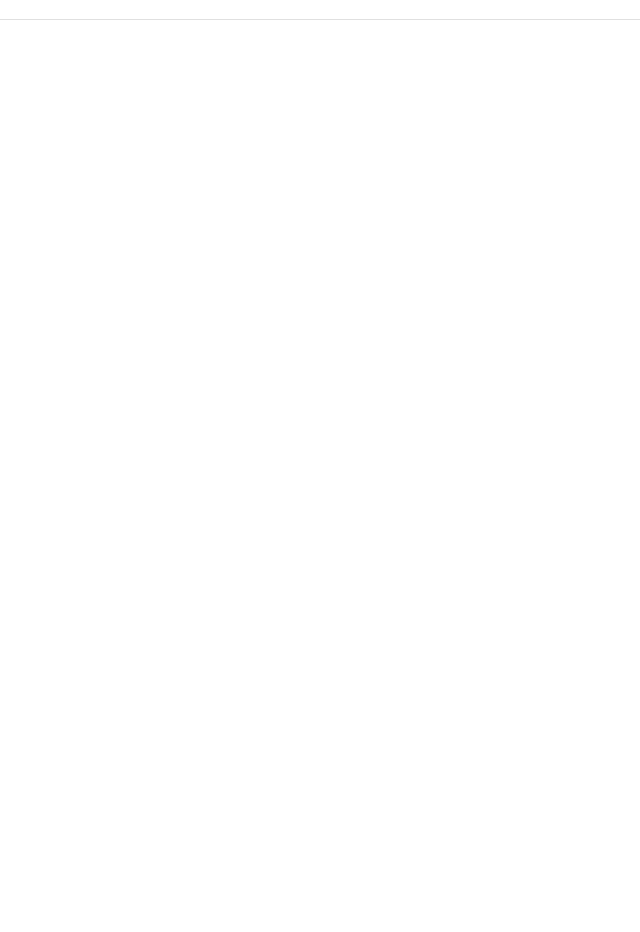
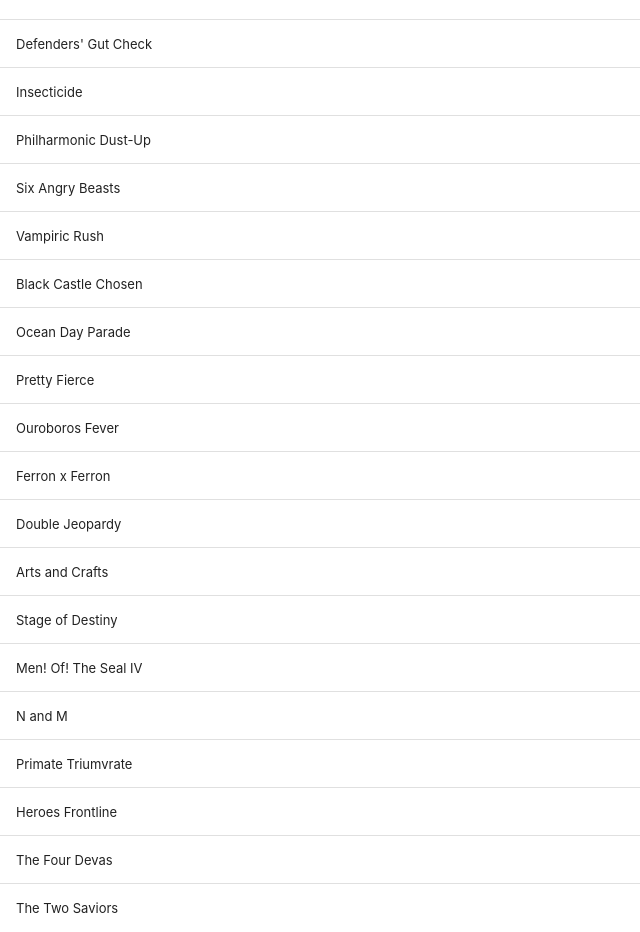
Before and after one commit to Sniffin3083/project-zohar, a React (Create React App) app: page /xeno3/challenge in a window 1280 px wide. Shown: the part 180-1112 px from the top of the page, without its empty margins (0-640 px from the left). Before the commit the page ends 800 px from the top, so only its background shows below. Built offline with nearby package versions, Linux system fonts and the light colour scheme.

Commit message:
All challenge data added

```diff
--- a/src/data/XC3/ChallengeData.js
+++ b/src/data/XC3/ChallengeData.js
@@ -1,5 +1,141 @@
+import oneStar from "../../images/XC3/challengeModeDifficulty/1star.webp"
+import twoStar from "../../images/XC3/challengeModeDifficulty/2star.webp"
+import threeStar from "../../images/XC3/challengeModeDifficulty/3star.webp"
+import fourStar from "../../images/XC3/challengeModeDifficulty/4star.webp"
+import fiveStar from "../../images/XC3/challengeModeDifficulty/5star.webp"
+
 export default [
     {
-
-    }
+        name: "Defenders' Gut Check",
+        diff: <img src={oneStar} alt="1 Star" />,
+        wave: 3,
+        level: 20,
+        uid: "chall_defendersGutCheck"
+    },
+    {
+        name: "Insecticide",
+        diff: <img src={oneStar} alt="1 Star" />,
+        wave: 3,
+        level: 20,
+        uid: "chall_insecticide"
+    },
+    {
+        name: "Philharmonic Dust-Up",
+        diff: <img src={twoStar} alt="2 Star" />,
+        wave: 3,
+        level: 20,
+        uid: "chall_philharmonicDustUp"
+    },
+    {
+        name: "Six Angry Beasts",
+        diff: <img src={threeStar} alt="3 Star" />,
+        wave: 3,
+        level: 30,
+        uid: "chall_sixAngryBeasts"
+    },
+    {
+        name: "Vampiric Rush",
+        diff: <img src={threeStar} alt="3 Star" />,
+        wave: 3,
+        level: 40,
+        uid: "chall_vampiricRush"
+    },
+    {
+        name: "Black Castle Chosen",
+        diff: <img src={twoStar} alt="2 Star" />,
+        wave: 3,
+        level: 40,
+        uid: "chall_blackCastleChosen"
+    },
+    {
+        name: "Ocean Day Parade",
+        diff: <img src={twoStar} alt="2 Star" />,
+        wave: 5,
+        level: 50,
+        uid: "chall_oceanDayParade"
+    },
+    {
+        name: "Pretty Fierce",
+        diff: <img src={threeStar} alt="3 Star" />,
+        wave: 4,
+        level: 50,
+        uid: "chall_prettyFierce"
+    },
+    {
+        name: "Ouroboros Fever",
+        diff: <img src={twoStar} alt="2 Star" />,
+        wave: 4,
+        level: 60,
+        uid: "chall_ouroborosFever"
+    },
+    {
+        name: "Ferron x Ferron",
+        diff: <img src={threeStar} alt="3 Star" />,
+        wave: 1,
+        level: 60,
+        uid: "chall_ferronXFerron"
+    },
+    {
+        name: "Double Jeopardy",
+        diff: <img src={fourStar} alt="4 Star" />,
+        wave: 1,
+        level: 70,
+        uid: "chall_doubleJeopardy"
+    },
+    {
+        name: "Arts and Crafts",
+        diff: <img src={threeStar} alt="3 Star" />,
+        wave: 5,
+        level: 70,
+        uid: "chall_artsAndCrafts"
+    },
+    {
+        name: "Stage of Destiny",
+        diff: <img src={fourStar} alt="4 Star" />,
+        wave: 4,
+        level: 70,
+        uid: "chall_stageOfDestiny"
+    },
+    {
+        name: "Men! Of! The Seal IV",
+        diff: <img src={fourStar} alt="4 Star" />,
+        wave: 4,
+        level: 70,
+        uid: "chall_menOfTheSealIV"
+    },
+    {
+        name: "N and M",
+        diff: <img src={fiveStar} alt="5 Star" />,
+        wave: 1,
+        level: 99,
+        uid: "chall_nAndM"
+    },
+    {
+        name: "Primate Triumvrate",
+        diff: <img src={fiveStar} alt="5 Star" />,
+        wave: 3,
+        level: 99,
+        uid: "chall_primateTriumvirate"
+    },
+    {
+        name: "Heroes Frontline",
+        diff: <img src={fiveStar} alt="5 Star" />,
+        wave: 3,
+        level: 99,
+        uid: "chall_heroesFrontline"
+    },
+    {
+        name: "The Four Devas",
+        diff: <img src={fiveStar} alt="5 Star" />,
+        wave: 4,
+        level: 99,
+        uid: "chall_theFourDevas"
+    },
+    {
+        name: "The Two Saviors",
+        diff: <img src={fourStar} alt="4 Star" />,
+        wave: 4,
+        level: 70,
+        uid: "chall_theTwoSaviors"
+    },
 ]
```
